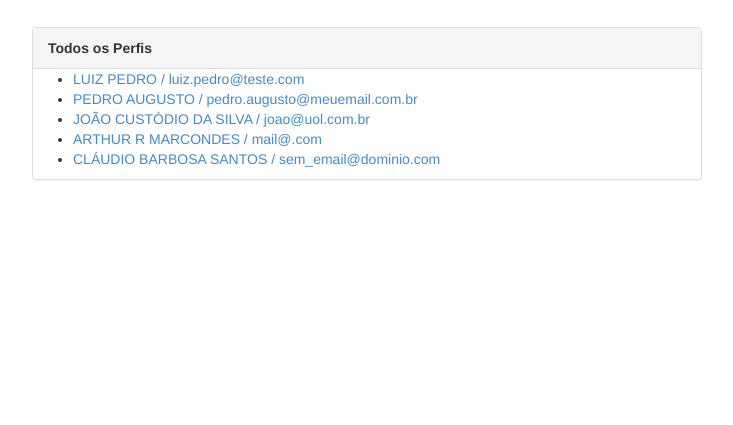
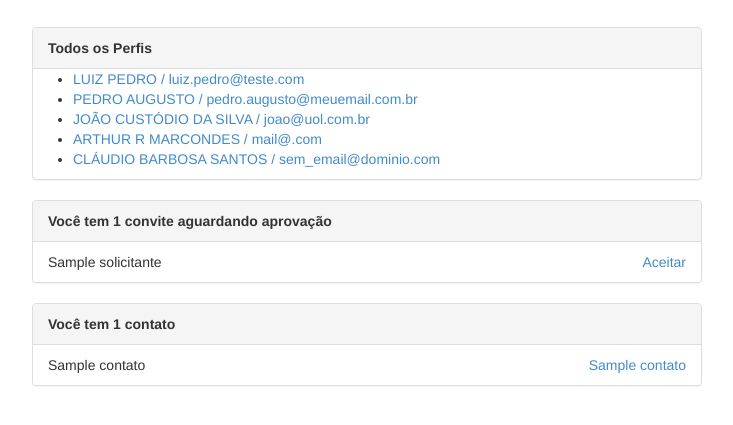
Before and after one commit to arthurpabr/connectedin, a Django app: template perfis/templates/index.html in a window 1280 px wide. Shown: the part 192-617 px from the top of the page, without its empty margins (273-1006 px from the left). Run offline with Django 3.2, Linux system fonts and the light colour scheme; data comes from the database, SQL or seed files in the repository; both versions use the stored data as it was after the commit; tables that the repository leaves empty hold one stand-in row (values such as "Sample post"); the template is opened without the code that fills it: values that come from a table or form of the project are taken from there, most other values are stand-ins (such as "Sample title", 1, 10 or a date in 2020).

Commit message:
Exercícios até o capítulo 9

```diff
--- a/perfis/models.py
+++ b/perfis/models.py
@@ -2,14 +2,20 @@ from django.db import models
 
 class Perfil(models.Model):
 
-	nome = models.CharField(max_length=100, null=False)
-	email = models.CharField(max_length=255, null=False)
-	telefone = models.CharField(max_length=15, null=False)
-	nome_empresa  = models.CharField(max_length=255, null=False)
+    nome = models.CharField(max_length=100, null=False)
+    email = models.CharField(max_length=255, null=False)
+    telefone = models.CharField(max_length=15, null=False)
+    nome_empresa  = models.CharField(max_length=255, null=False)
+    contatos = models.ManyToManyField('self')
 
-	def convidar(self, perfil_convidado):
-		Convite(solicitante=self, convidado=perfil_convidado).save()
+    def convidar(self, perfil_convidado):
+        Convite(solicitante=self, convidado=perfil_convidado).save()
 
 class Convite(models.Model):
-	solicitante = models.ForeignKey(Perfil, related_name='convites_feitos')
-	convidado = models.ForeignKey(Perfil, related_name='convites_recebidos')
+    solicitante = models.ForeignKey(Perfil, related_name='convites_feitos')
+    convidado = models.ForeignKey(Perfil, related_name='convites_recebidos')
+
+    def aceitar(self):
+        self.convidado.contatos.add(self.solicitante)
+        self.solicitante.contatos.add(self.convidado)
+        self.delete()
--- a/perfis/templates/index.html
+++ b/perfis/templates/index.html
@@ -16,10 +16,55 @@
             </li>
             {% endfor %}
         </ul>
-
         {% else %}
         <p>Nenhum perfil encontrado</p>
         {% endif %}
     </div>
+
+    <div class="panel panel-default">
+        {% with total_de_convites=perfil_logado.convites_recebidos.count %}
+        {% if total_de_convites %}
+        <div class="panel-heading">
+            <strong>Você tem {{ total_de_convites }}
+                convite{{ total_de_convites|pluralize}} aguardando aprovação</strong>
+        </div>
+        <ul class="list-group">
+            {% for convite in perfil_logado.convites_recebidos.all %}
+            <li class="list-group-item">
+                {{ convite.solicitante.nome }}
+                <a href="{% url 'aceitar' convite.id %}" class="pull-right">Aceitar</a>
+            </li>
+            {% endfor %}
+        </ul>
+        {% else %}
+        <div class="panel-body">
+            <p>Nenhum convite recebido até o momento :(</p>
+        </div>
+        {% endif %}
+        {% endwith %}
+    </div>
+
+    <div class="panel panel-default">
+        {% with total_de_contatos=perfil_logado.contatos.count %}
+        {% if total_de_contatos %}
+        <div class="panel-heading">
+            <strong>Você tem {{ total_de_contatos }}
+                contato{{ total_de_contatos|pluralize}}</strong>
+        </div>
+        <ul class="list-group">
+            {% for contato in perfil_logado.contatos.all %}
+            <li class="list-group-item">
+                {{ contato.nome }}
+                <a href="{% url 'exibir' contato.id %}" class="pull-right">{{ contato.nome }}</a>
+            </li>
+            {% endfor %}
+        </ul>
+        {% else %}
+        <div class="panel-body">
+            <p>Nenhum contato até o momento :(</p>
+        </div>
+        {% endif %}
+        {% endwith %}
+    </div>
 </div>
 {% endblock %}
--- a/perfis/urls.py
+++ b/perfis/urls.py
@@ -5,5 +5,6 @@ from perfis import views
 urlpatterns = patterns('',
     url(r'^$', views.index, name='index'),
     url(r'^perfis/(?P<perfil_id>\d+)$', views.exibir, name='exibir'),
-    url(r'^perfis/(?P<perfil_id>\d+)/convidar$', views.convidar, name='convidar')
+    url(r'^perfis/(?P<perfil_id>\d+)/convidar$', views.convidar, name='convidar'),
+    url(r'^convite/(?P<convite_id>\d+)/aceitar$', views.aceitar, name='aceitar') #lembrando: 'name' eh um apelido para a rota, utilizado depois para montar as URLs dentro dos arquivos de template
 )
```
Also changed, not shown: perfis/templates/index_.html (deleted, +0 -47 lines), perfis/templates/perfil.html (+5 -14 lines), perfis/views.py (+18 -10 lines), db.sqlite3, perfis/migrations/0003_perfil_contatos.py (added), perfis/templates/base.html (indentation only), 6 other files. Lines whose indentation alone changed are shown as unchanged.
